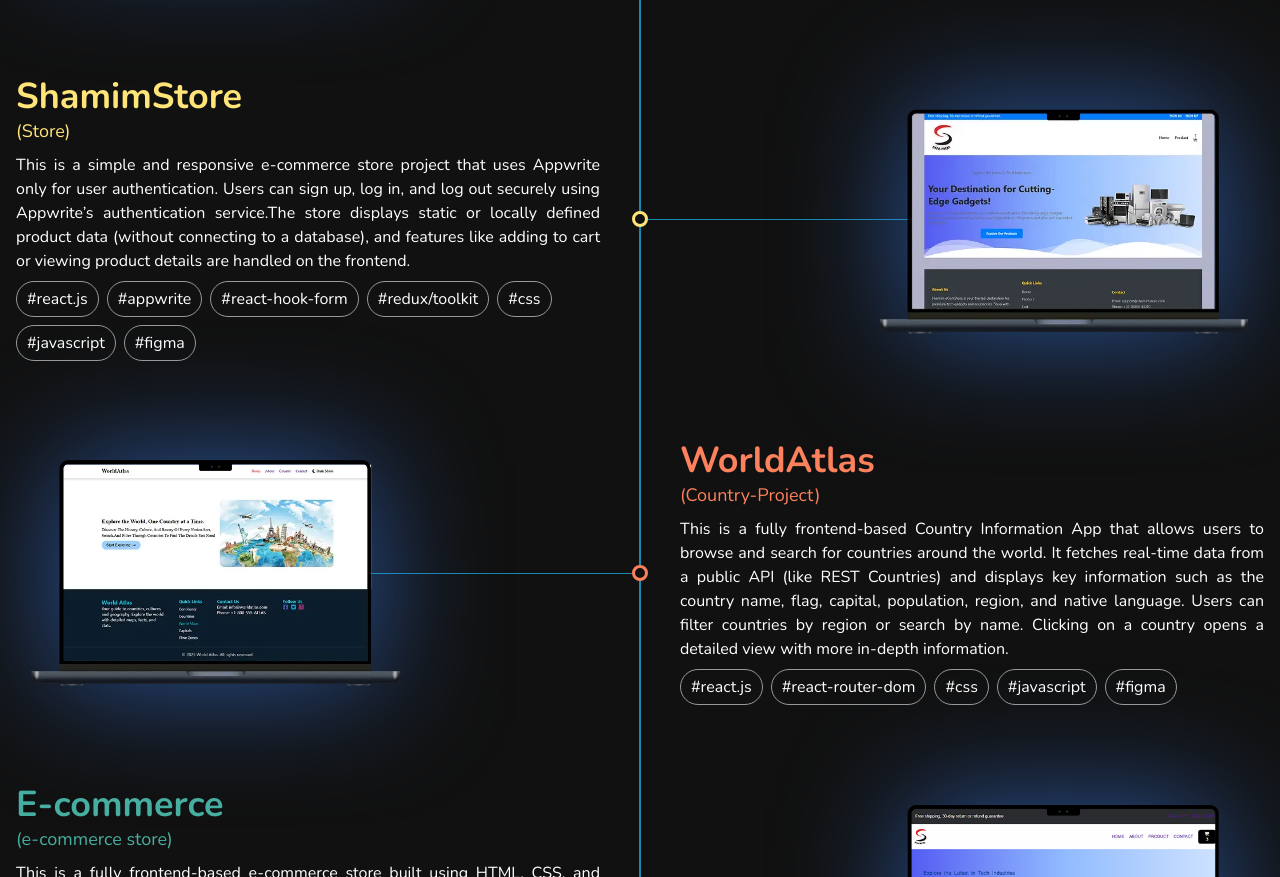
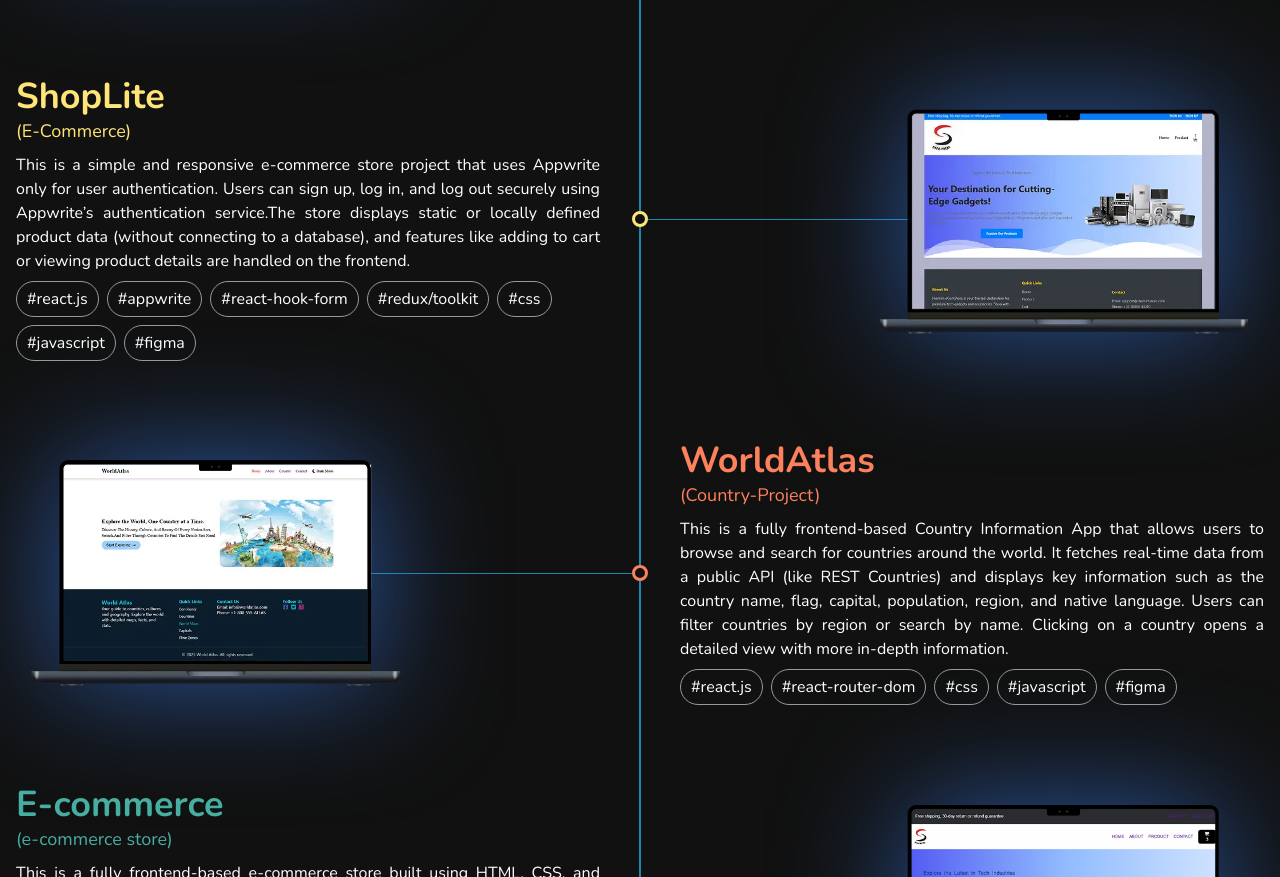
Before and after one commit to Mohd-Shamim-Siddique/Portfolio, a website: page index.html in a window 1280 px wide. Shown: the part 1281-2158 px from the top of the page. Drawn offline with nearby package versions, Linux system fonts and the light colour scheme; animation ran at ten frames a second; a script that the page names is missing.

Commit message:
Update index.html

```diff
--- a/index.html
+++ b/index.html
@@ -342,9 +342,9 @@
     <div class="flex flex-col sm:flex-row gap-4 mt-12 sm:gap-[80px] items-center sm:mt-20 relative">
       <div class="order-2 sm:order-1 w-full">
         <h3 class="text-[#ffe578] font-bold text-2xl md:text-4xl">
-          ShamimStore
+          ShopLite
         </h3>
-        <span class="text-[#ffe578] text-base md:text-lg">(Store)</span>
+        <span class="text-[#ffe578] text-base md:text-lg">(E-Commerce)</span>
         <p class="text-justify text-sm md:text-base mt-2">
           This is a simple and responsive e-commerce store project that uses Appwrite only for user authentication.
           Users can sign up, log in, and log out securely using Appwrite’s authentication service.The store displays
```
